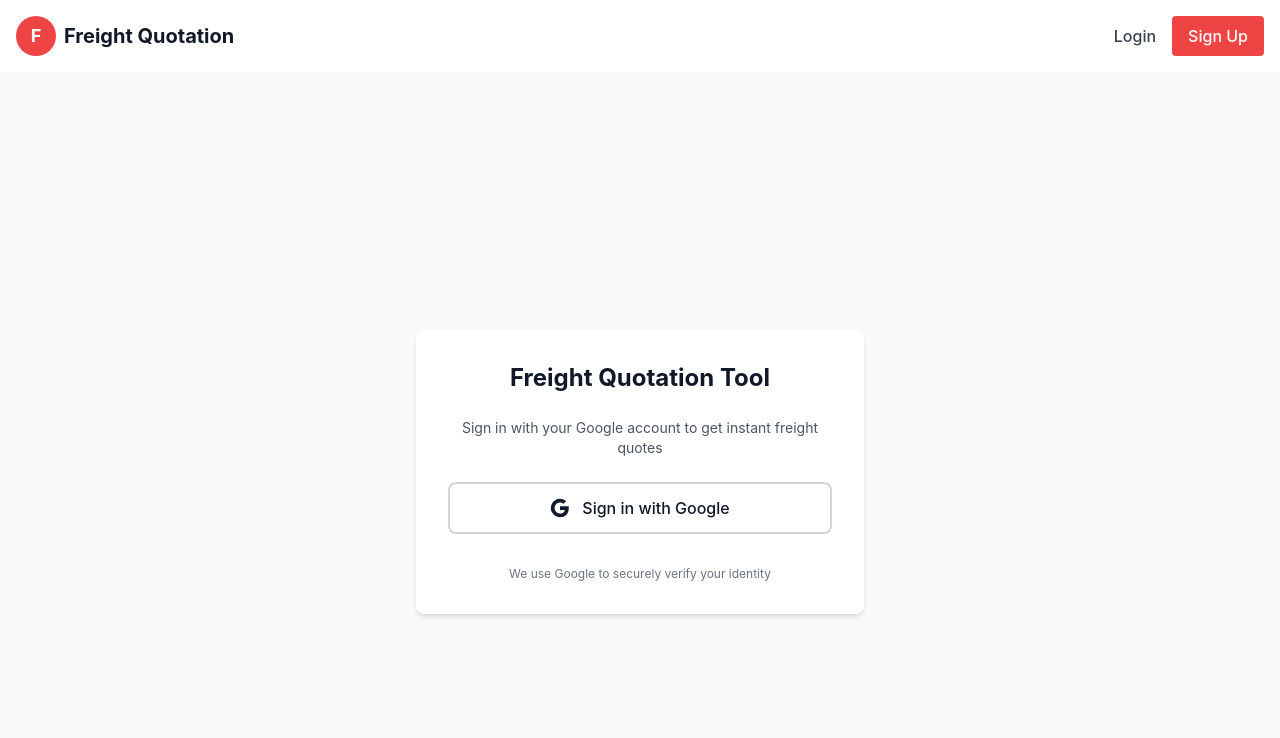
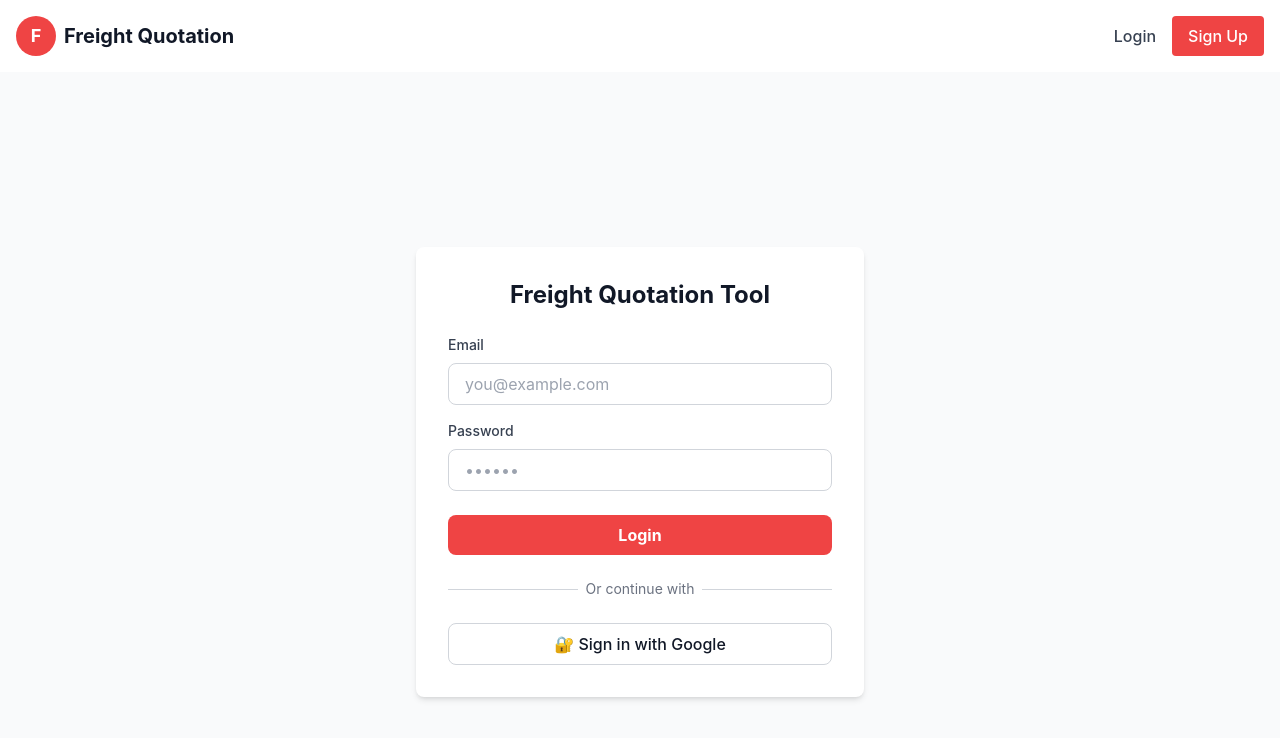
Before and after one commit to PrathamKSrivastav/FreightQuotationTool, a React (Vite) app in the folder frontend/: page /login in a window 1280 px wide. Shown: the top 738 px of the page. Built offline with nearby package versions, Linux system fonts and the light colour scheme.

Commit message:
Refactor Login component to handle form data

```diff
--- a/frontend/src/pages/Login.jsx
+++ b/frontend/src/pages/Login.jsx
@@ -1,27 +1,47 @@
 import { useState } from 'react'
+import { useNavigate } from 'react-router-dom'
+import { useAuthStore } from '../store/authStore'
+import apiClient from '../api/client'
 import Navbar from '../components/Navbar'
-import { useAuthStore } from '../store/authStore'
-import { useNavigate } from 'react-router-dom'
 
 export default function Login() {
   const navigate = useNavigate()
   const { setUser, setAuthToken } = useAuthStore()
+  const [formData, setFormData] = useState({
+    email: '',
+    password: ''
+  })
+  const [error, setError] = useState('')
   const [loading, setLoading] = useState(false)
-  const [error, setError] = useState('')
 
-  const handleGoogleLogin = () => {
+  const handleChange = (e) => {
+    const { name, value } = e.target
+    setFormData(prev => ({
+      ...prev,
+      [name]: value
+    }))
+  }
+
+  const handleSubmit = async (e) => {
+    e.preventDefault()
+    setLoading(true)
+    setError('')
+
     try {
-      setLoading(true)
-      setError('')
+      // For now, using Google OAuth
+      // If you want to add email/password login, add API call here
+      const response = await apiClient.post('/auth/login', formData)
 
-      // Get backend URL from environment variable (matches Vercel config: VITE_API_URL)
-      const backendUrl = import.meta.env.VITE_API_URL || 'http://localhost:5000/api'
-
-      // Redirect to BACKEND Google auth endpoint
-      window.location.href = `${backendUrl}/auth/google`
+      if (response.data.success) {
+        setUser(response.data.data.user)
+        setAuthToken(response.data.data.authToken)
+        localStorage.setItem('authToken', response.data.data.authToken)
+        navigate('/quote')
+      }
     } catch (err) {
-      console.error('Google login error:', err)
-      setError('Failed to start Google login')
+      console.error('Login error:', err)
+      setError(err.response?.data?.message || 'Login failed')
+    } finally {
       setLoading(false)
     }
   }
@@ -41,41 +61,68 @@ export default function Login() {
             </div>
           )}
 
-          <div className="mt-6">
-            <p className="text-center text-gray-600 mb-6 text-sm">
-              Sign in with your Google account to get instant freight quotes
-            </p>
+          <form onSubmit={handleSubmit} autoComplete="on">
+            <div className="mb-4">
+              <label className="block text-sm font-medium text-gray-700 mb-2">
+                Email
+              </label>
+              <input
+                type="email"
+                name="email"
+                value={formData.email}
+                onChange={handleChange}
+                autoComplete="username"
+                placeholder="you@example.com"
+                className="w-full px-4 py-2 border border-gray-300 rounded-lg focus:ring-2 focus:ring-red-500 focus:border-transparent"
+                required
+              />
+            </div>
+
+            <div className="mb-6">
+              <label className="block text-sm font-medium text-gray-700 mb-2">
+                Password
+              </label>
+              <input
+                type="password"
+                name="password"
+                value={formData.password}
+                onChange={handleChange}
+                autoComplete="current-password"
+                placeholder="••••••"
+                className="w-full px-4 py-2 border border-gray-300 rounded-lg focus:ring-2 focus:ring-red-500 focus:border-transparent"
+                required
+              />
+            </div>
 
             <button
-              onClick={handleGoogleLogin}
+              type="submit"
               disabled={loading}
-              className="w-full bg-white text-gray-900 border-2 border-gray-300 rounded-lg px-4 py-3 font-medium hover:bg-gray-50 hover:border-gray-400 transition disabled:opacity-50 flex items-center justify-center gap-3"
+              className="w-full bg-red-500 hover:bg-red-600 text-white font-bold py-2 rounded-lg transition disabled:opacity-50"
             >
-              <svg className="w-5 h-5" viewBox="0 0 24 24">
-                <path
-                  fill="currentColor"
-                  d="M22.56 12.25c0-.78-.07-1.53-.2-2.25H12v4.26h5.92c-.26 1.37-1.04 2.53-2.21 3.31v2.77h3.57c2.08-1.92 3.28-4.74 3.28-8.09z"
-                />
-                <path
-                  fill="currentColor"
-                  d="M12 23c2.97 0 5.46-.98 7.28-2.66l-3.57-2.77c-.98.66-2.23 1.06-3.71 1.06-2.86 0-5.29-1.93-6.16-4.53H2.18v2.84C3.99 20.53 7.7 23 12 23z"
-                />
-                <path
-                  fill="currentColor"
-                  d="M5.84 14.09c-.22-.66-.35-1.36-.35-2.09s.13-1.43.35-2.09V7.07H2.18C1.43 8.55 1 10.22 1 12s.43 3.45 1.18 4.93l2.85-2.22.81-.62z"
-                />
-                <path
-                  fill="currentColor"
-                  d="M12 5.38c1.62 0 3.06.56 4.21 1.64l3.15-3.15C17.45 2.09 14.97 1 12 1 7.7 1 3.99 3.47 2.18 7.07l3.66 2.84c.87-2.6 3.3-4.53 6.16-4.53z"
-                />
-              </svg>
-              {loading ? 'Signing in...' : 'Sign in with Google'}
+              {loading ? 'Logging in...' : 'Login'}
             </button>
+          </form>
+
+          <div className="mt-6">
+            <div className="relative">
+              <div className="absolute inset-0 flex items-center">
+                <div className="w-full border-t border-gray-300"></div>
+              </div>
+              <div className="relative flex justify-center text-sm">
+                <span className="px-2 bg-white text-gray-500">Or continue with</span>
+              </div>
+            </div>
+
+            <div className="mt-6">
+              <button
+                type="button"
+                onClick={() => window.location.href = '/api/auth/google'}
+                className="w-full bg-white text-gray-900 border border-gray-300 rounded-lg px-4 py-2 font-medium hover:bg-gray-50 transition"
+              >
+                🔐 Sign in with Google
+              </button>
+            </div>
           </div>
-
-          <p className="text-center text-gray-500 text-xs mt-8">
-            We use Google to securely verify your identity
-          </p>
         </div>
       </div>
     </div>
```
